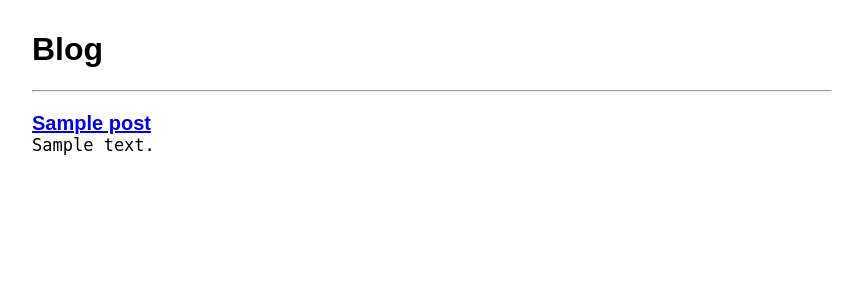
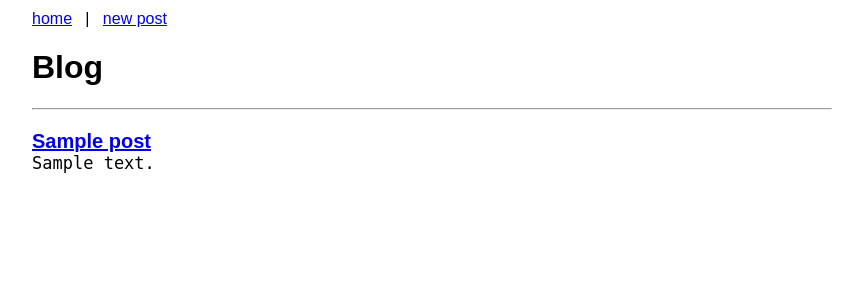
Before and after one commit to ryanawalker/build-a-blog, a Python web app: template templates/blog.html in a window 1280 px wide. Shown: the top 300 px of the page, without its empty margins (208-1071 px from the left). Run offline with Jinja, Linux system fonts and the light colour scheme; the template is opened without the code that fills it: most values are stand-ins (such as "Sample title", 1, 10 or a date in 2020).

Commit message:
Adds navbar.

```diff
--- a/templates/base.html
+++ b/templates/base.html
@@ -15,6 +15,9 @@
         <!--[if lt IE 7]>
             <p class="browsehappy">You are using an <strong>outdated</strong> browser. Please <a href="#">upgrade your browser</a> to improve your experience.</p>
         <![endif]-->
+        <nav>
+            <a href="/blog">home</a>&nbsp;&nbsp; | &nbsp;&nbsp;<a href="/newpost">new post</a>
+        </nav>
         {% block content%}
         {% endblock %}
     </body>
```
